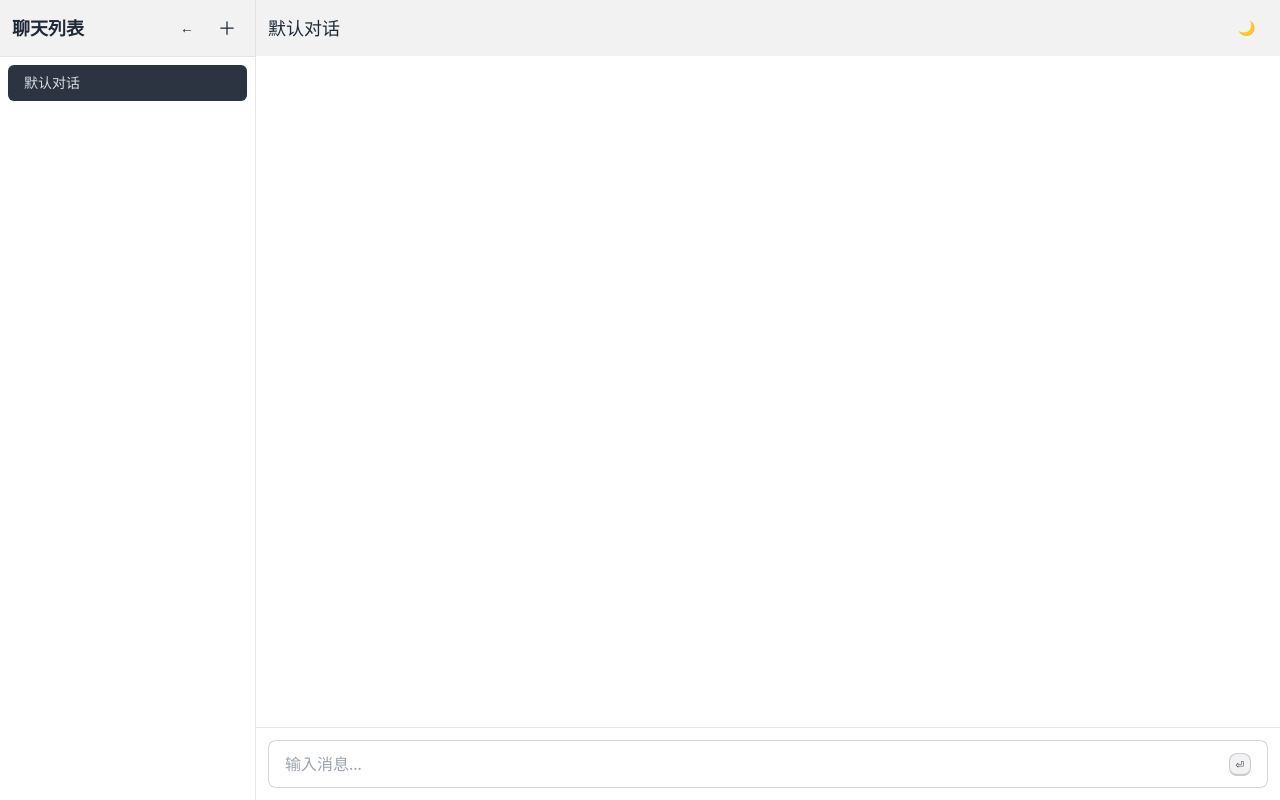
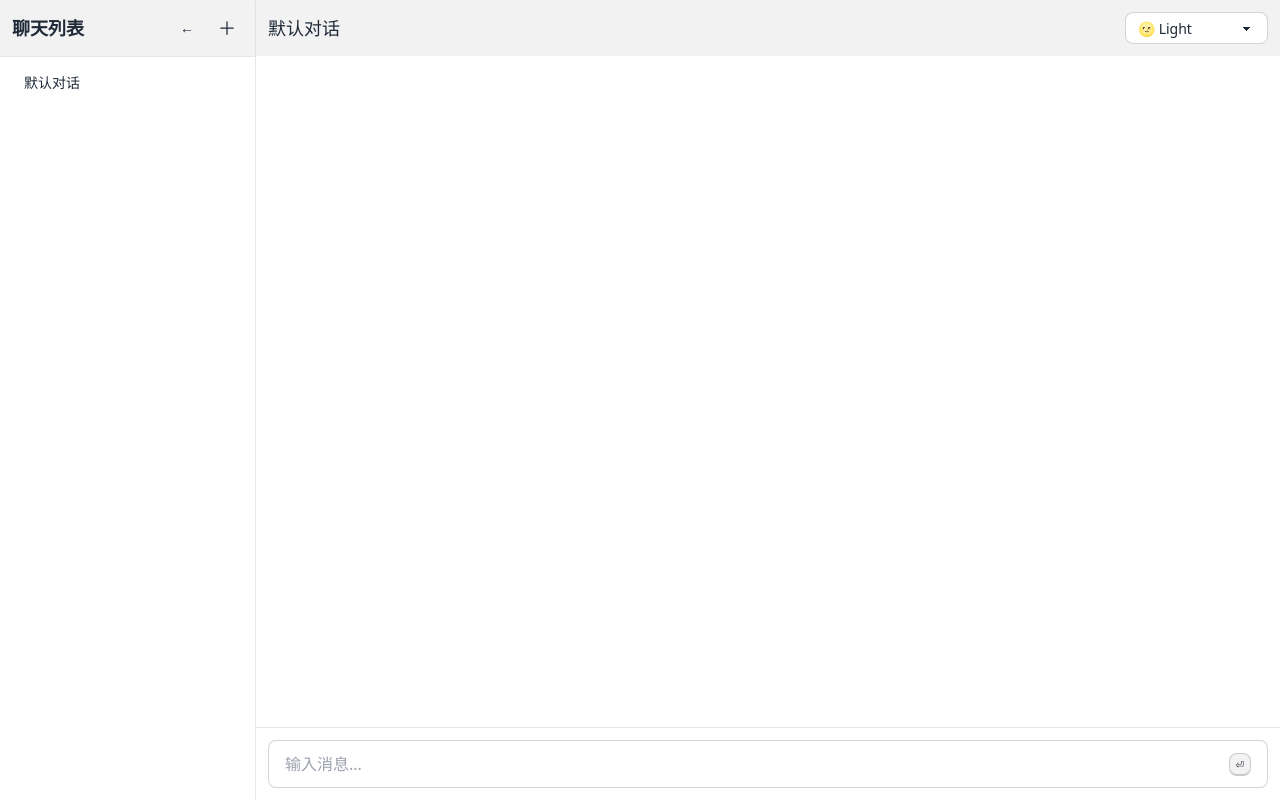
Before and after one commit to SliverKeigo/chatbox, a React (Vite) app: page / in a window 1280 px wide. Built offline with nearby package versions, Linux system fonts and the light colour scheme; the HTML template or start-up script is replaced by a standard one.

Commit message:
Add multiple themes and update UI components with DaisyUI prefix

```diff
--- a/src/App.tsx
+++ b/src/App.tsx
@@ -7,16 +7,13 @@ import { chatService } from './services/api';
 
 
 function App() {
-  const [theme, setTheme] = useState<'light' | 'dark'>('light');
+  const [theme, setTheme] = useState<string>('light');
   const [isSidebarCollapsed, setIsSidebarCollapsed] = useState(false);
   const [isEditingTitle, setIsEditingTitle] = useState(false);
   const [editingTitle, setEditingTitle] = useState('');
   const titleInputRef = useRef<HTMLInputElement>(null);
   const messagesEndRef = useRef<HTMLDivElement>(null);
 
-  const toggleTheme = () => {
-    setTheme(theme === 'light' ? 'dark' : 'dark');
-  };
 
   const defaultChat: Chat = {
     id: 'default',
@@ -191,14 +188,14 @@ function App() {
           <h2 className="text-lg font-bold">聊天列表</h2>
           <div className="flex gap-1">
             <button
-              className="btn btn-sm btn-ghost"
+              className="d-btn d-btn-sm d-btn-ghost"
               onClick={() => setIsSidebarCollapsed(!isSidebarCollapsed)}
               title={isSidebarCollapsed ? '展开' : '收起'}
             >
               {isSidebarCollapsed ? '→' : '←'}
             </button>
             <button
-              className="btn btn-sm btn-circle"
+              className="d-btn d-btn-sm d-btn-circle"
               onClick={handleNewChat}
               title="新对话"
             >
@@ -223,7 +220,7 @@ function App() {
           <div className="flex items-center">
             {isSidebarCollapsed && (
               <button
-                className="btn btn-sm btn-ghost mr-2"
+                className="d-btn d-btn-sm d-btn-ghost mr-2"
                 onClick={() => setIsSidebarCollapsed(false)}
                 title="展开侧边栏"
               >
@@ -234,7 +231,7 @@ function App() {
               <input
                 ref={titleInputRef}
                 type="text"
-                className="input input-sm input-bordered max-w-xs"
+                className="d-input d-input-sm d-input-bordered max-w-xs"
                 value={editingTitle}
                 onChange={(e) => setEditingTitle(e.target.value)}
                 onBlur={saveTitle}
@@ -250,13 +247,46 @@ function App() {
               </h3>
             )}
           </div>
-          <button
-            className="btn btn-sm btn-ghost"
-            onClick={toggleTheme}
-            title={theme === 'light' ? '切换到暗色模式' : '切换到亮色模式'}
-          >
-            {theme === 'light' ? '🌙' : '☀️'}
-          </button>
+          <div className="flex items-center gap-2">
+            <select
+              className="d-select d-select-sm d-select-bordered w-full max-w-xs"
+              value={theme}
+              onChange={(e) => setTheme(e.target.value)}
+            >
+              <option value="light">🌝 Light</option>
+              <option value="dark">🌚 Dark</option>
+              <option value="cupcake">🧁 Cupcake</option>
+              <option value="bumblebee">🐝 Bumblebee</option>
+              <option value="emerald">💎 Emerald</option>
+              <option value="corporate">🏢 Corporate</option>
+              <option value="synthwave">🌃 Synthwave</option>
+              <option value="retro">📺 Retro</option>
+              <option value="cyberpunk">🤖 Cyberpunk</option>
+              <option value="valentine">💝 Valentine</option>
+              <option value="halloween">🎃 Halloween</option>
+              <option value="garden">🌷 Garden</option>
+              <option value="forest">🌲 Forest</option>
+              <option value="aqua">💧 Aqua</option>
+              <option value="lofi">🎵 Lo-Fi</option>
+              <option value="pastel">🎨 Pastel</option>
+              <option value="fantasy">🧚‍♀️ Fantasy</option>
+              <option value="wireframe">📝 Wireframe</option>
+              <option value="black">⚫ Black</option>
+              <option value="luxury">💰 Luxury</option>
+              <option value="dracula">🧛‍♂️ Dracula</option>
+              <option value="cmyk">🖨️ CMYK</option>
+              <option value="autumn">🍂 Autumn</option>
+              <option value="business">💼 Business</option>
+              <option value="acid">🧪 Acid</option>
+              <option value="lemonade">🍋 Lemonade</option>
+              <option value="night">🌙 Night</option>
+              <option value="coffee">☕ Coffee</option>
+              <option value="winter">❄️ Winter</option>
+              <option value="dim">💡 Dim</option>
+              <option value="nord">❄️ Nord</option>
+              <option value="sunset">🌅 Sunset</option>
+            </select>
+          </div>
         </header>
 
         <div className="flex-1 overflow-y-auto p-4 bg-base-100">
@@ -269,7 +299,7 @@ function App() {
           {isLoading && !streamingMessage && (
             <div className="chat chat-start mb-4">
               <div className="chat-bubble chat-bubble-neutral">
-                <span className="loading loading-dots loading-sm"></span>
+                <span className="d-loading d-loading-dots d-loading-sm"></span>
               </div>
             </div>
           )}
--- a/src/components/Chat/ChatInput.tsx
+++ b/src/components/Chat/ChatInput.tsx
@@ -24,7 +24,7 @@ export function ChatInput({ onSendMessage, disabled }: ChatInputProps) {
 
   return (
     <div className="flex items-center">
-      <label className="input input-bordered flex items-center gap-2 w-full">
+      <label className="d-input d-input-bordered flex items-center gap-2 w-full">
         <input
           type="text"
           className="grow"
@@ -34,7 +34,7 @@ export function ChatInput({ onSendMessage, disabled }: ChatInputProps) {
           placeholder="输入消息..."
           disabled={disabled}
         />
-        <kbd className="kbd kbd-sm">⏎</kbd>
+        <kbd className="d-kbd d-kbd-sm">⏎</kbd>
       </label>
     </div>
   );
--- a/src/components/Sidebar/ChatList.tsx
+++ b/src/components/Sidebar/ChatList.tsx
@@ -8,7 +8,7 @@ interface ChatListProps {
 
 export function ChatList({ chats, activeChat, onChatSelect }: ChatListProps) {
   return (
-    <ul className="menu menu-md p-0 [&_li>*]:rounded-md">
+    <ul className="d-menu d-menu-md p-0 [&_li>*]:rounded-md">
       {chats.map((chat) => (
         <li key={chat.id} className="mb-1">
           <a
--- a/tailwind.config.cjs
+++ b/tailwind.config.cjs
@@ -9,6 +9,45 @@ module.exports = {
   },
   plugins: [require("daisyui")],
   daisyui: {
-    themes: ["light", "dark"],
+    themes: [
+      "light",
+      "dark",
+      "cupcake",
+      "bumblebee",
+      "emerald",
+      "corporate",
+      "synthwave",
+      "retro",
+      "cyberpunk",
+      "valentine",
+      "halloween",
+      "garden",
+      "forest",
+      "aqua",
+      "lofi",
+      "pastel",
+      "fantasy",
+      "wireframe",
+      "black",
+      "luxury",
+      "dracula",
+      "cmyk",
+      "autumn",
+      "business",
+      "acid",
+      "lemonade",
+      "night",
+      "coffee",
+      "winter",
+      "dim",
+      "nord",
+      "sunset",
+    ],
+    prefix: "d-",
+    base: true,
+    styled: true,
+    utils: true,
+    logs: true,
+    themeRoot: ":root",
   },
 }
```
